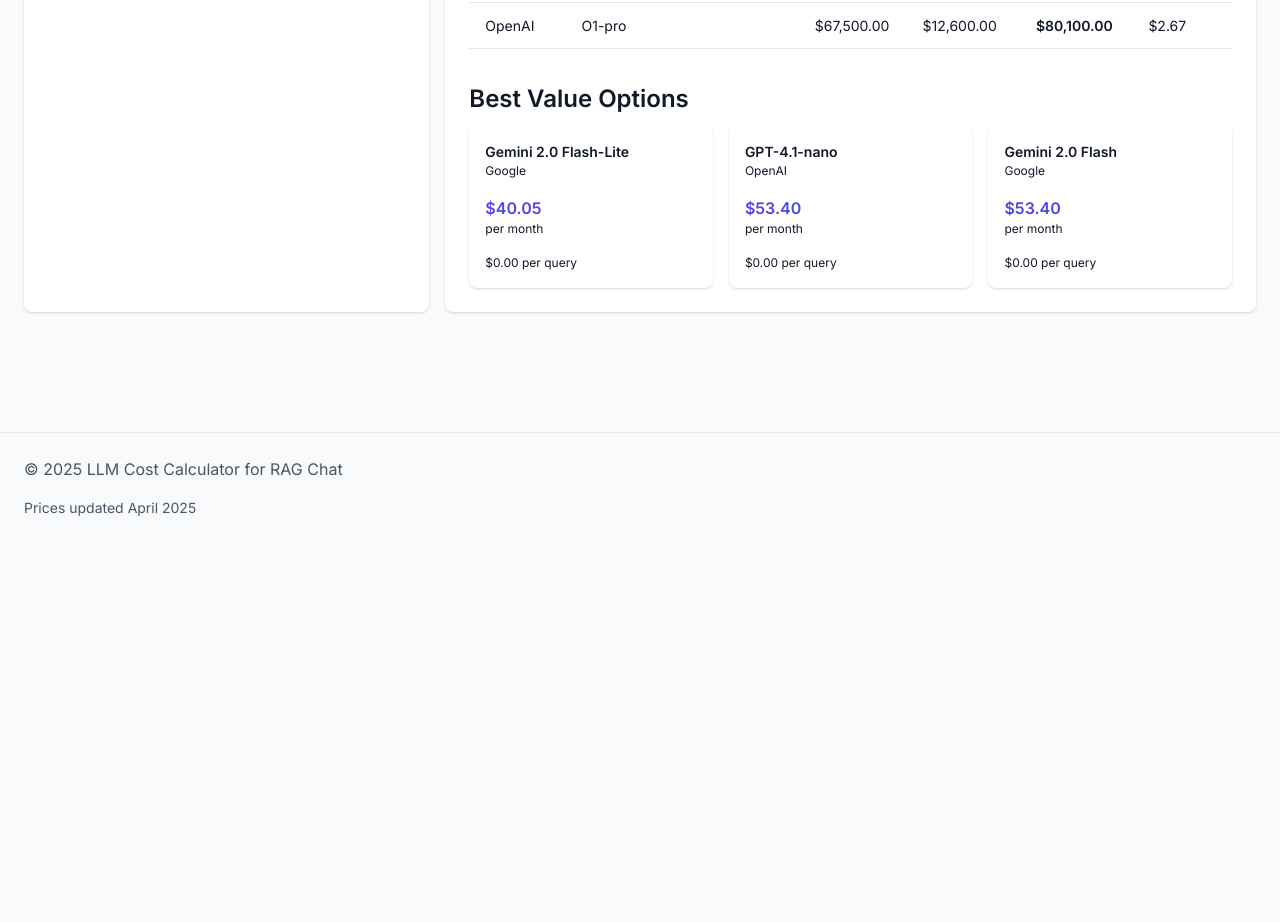
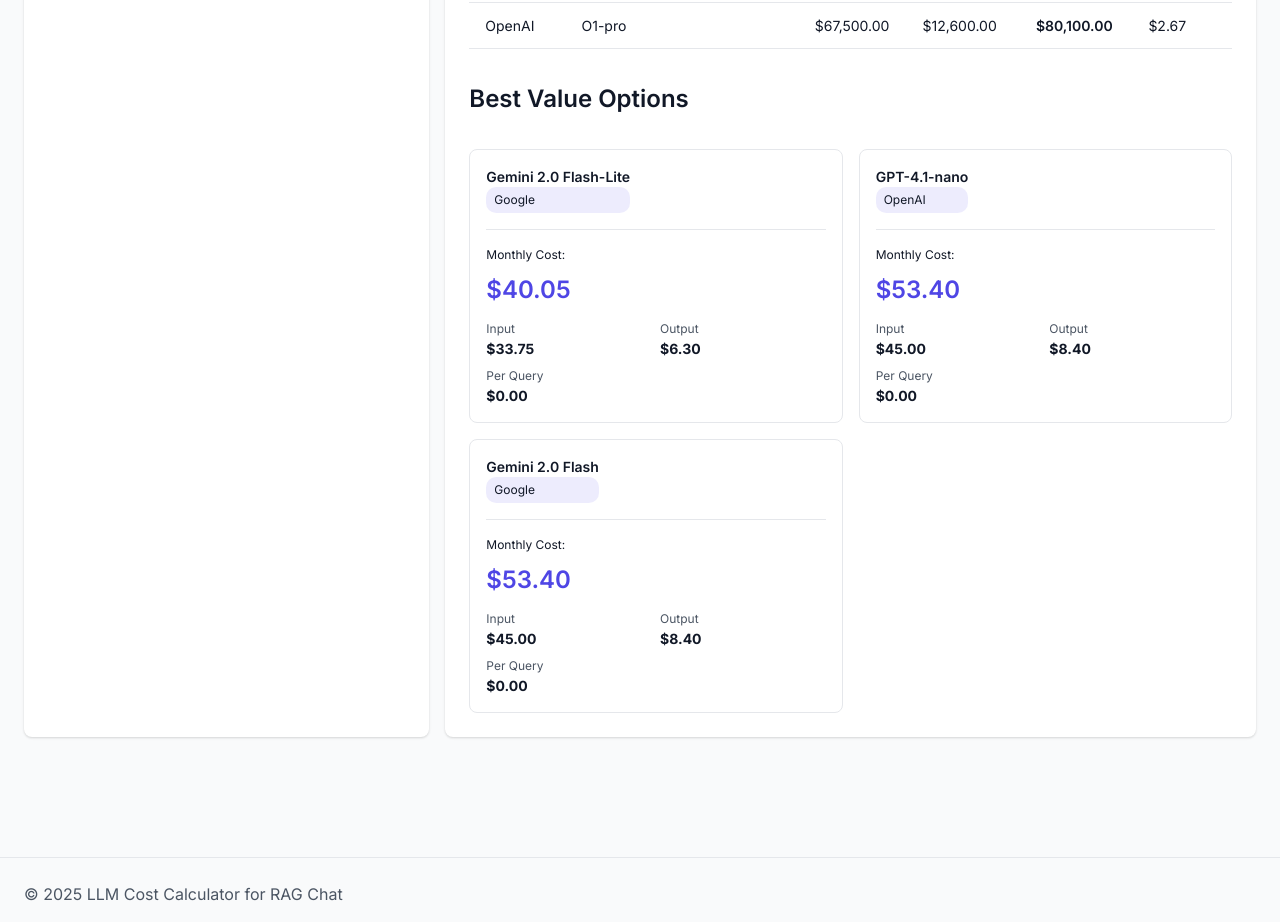
Before and after one commit to mathislucka/deepset-webinar-ui, a React (Vite) app: page / in a window 1280 px wide. Shown: the part 1540-2462 px from the top of the page. Before the commit the page ends 2098 px from the top, so only its background shows below. Built offline with nearby package versions, Linux system fonts and the light colour scheme; the HTML template or start-up script is replaced by a standard one.

Commit message:
feat: enhance best value options with improved card design

```diff
--- a/src/components/Calculator.jsx
+++ b/src/components/Calculator.jsx
@@ -303,17 +303,40 @@
 
             <div className="mt-4">
               <h3>Best Value Options</h3>
-              <div className="grid" style={{ gridTemplateColumns: 'repeat(auto-fill, minmax(220px, 1fr))', gap: '1rem' }}>
+              <div className="model-cards">
                 {filteredModels.slice(0, 3).map((result, index) => (
-                  <div key={index} className="card" style={{ margin: 0, padding: '1rem' }}>
-                    <div className="text-sm font-semibold">{result.model}</div>
-                    <div className="text-xs">{result.provider}</div>
-                    <div className="mt-4">
-                      <div className="text-lg font-semibold highlight">{formatCurrency(result.totalCost)}</div>
-                      <div className="text-xs">per month</div>
+                  <div key={index} className="model-card">
+                    <div className="model-card-header">
+                      <div>
+                        <div className="text-sm font-semibold">{result.model}</div>
+                        <div className="model-card-provider">{result.provider}</div>
+                      </div>
                     </div>
-                    <div className="text-xs mt-4">
-                      <div>{formatCurrency(result.pricePerQuery)} per query</div>
+
+                    <div className="model-card-cost">
+                      <div className="text-xs">Monthly Cost:</div>
+                      <div className="model-card-total">{formatCurrency(result.totalCost)}</div>
+
+                      <div className="model-card-details">
+                        <div className="model-card-detail">
+                          <span>Input</span>
+                          <strong>{formatCurrency(result.inputCost)}</strong>
+                        </div>
+                        <div className="model-card-detail">
+                          <span>Output</span>
+                          <strong>{formatCurrency(result.outputCost)}</strong>
+                        </div>
+                        <div className="model-card-detail">
+                          <span>Per Query</span>
+                          <strong>{formatCurrency(result.pricePerQuery)}</strong>
+                        </div>
+                        {useCache && (
+                          <div className="model-card-detail">
+                            <span>Cached</span>
+                            <strong>{formatCurrency(result.cachedInputCost)}</strong>
+                          </div>
+                        )}
+                      </div>
                     </div>
                   </div>
                 ))}
```
